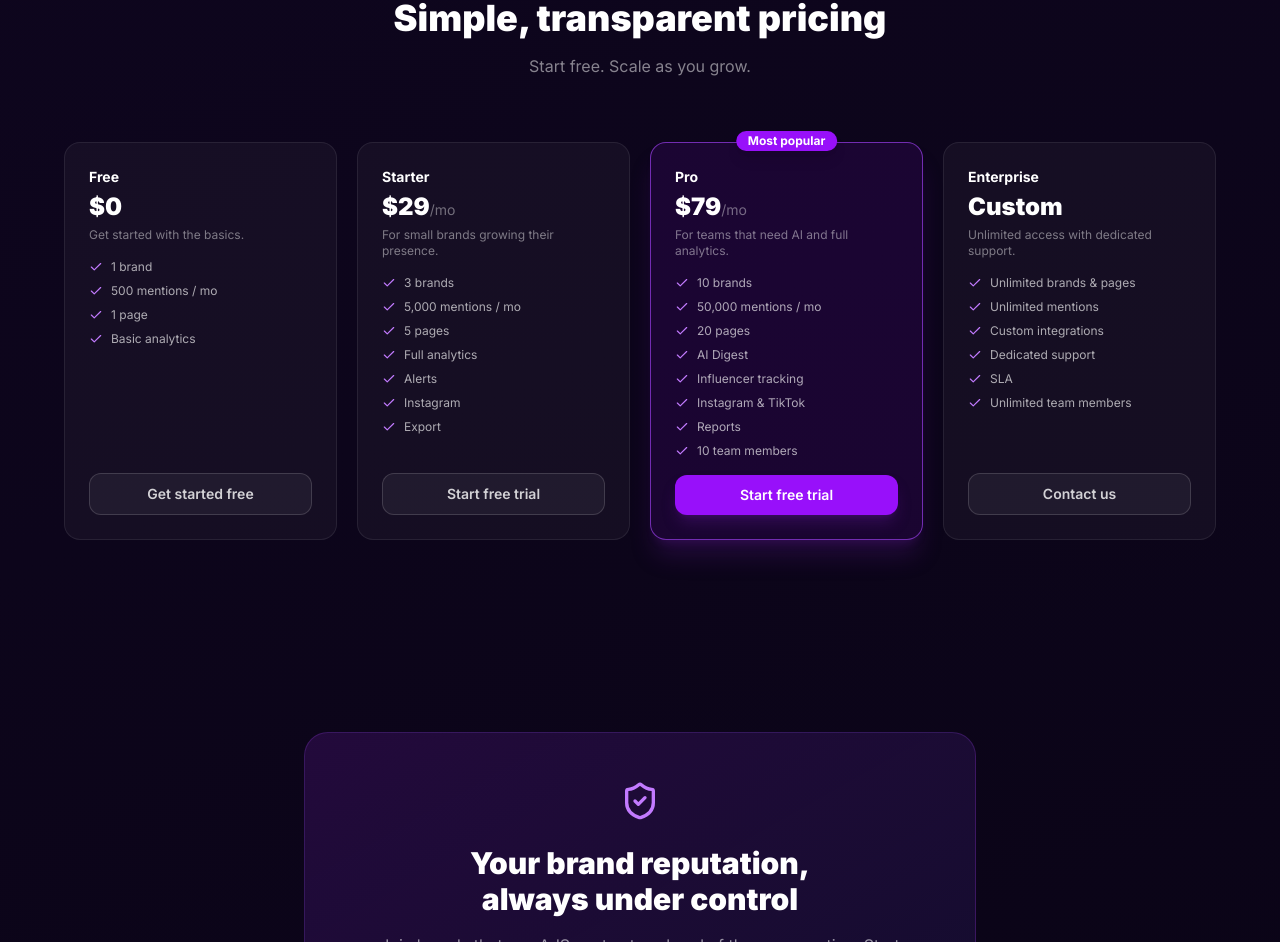
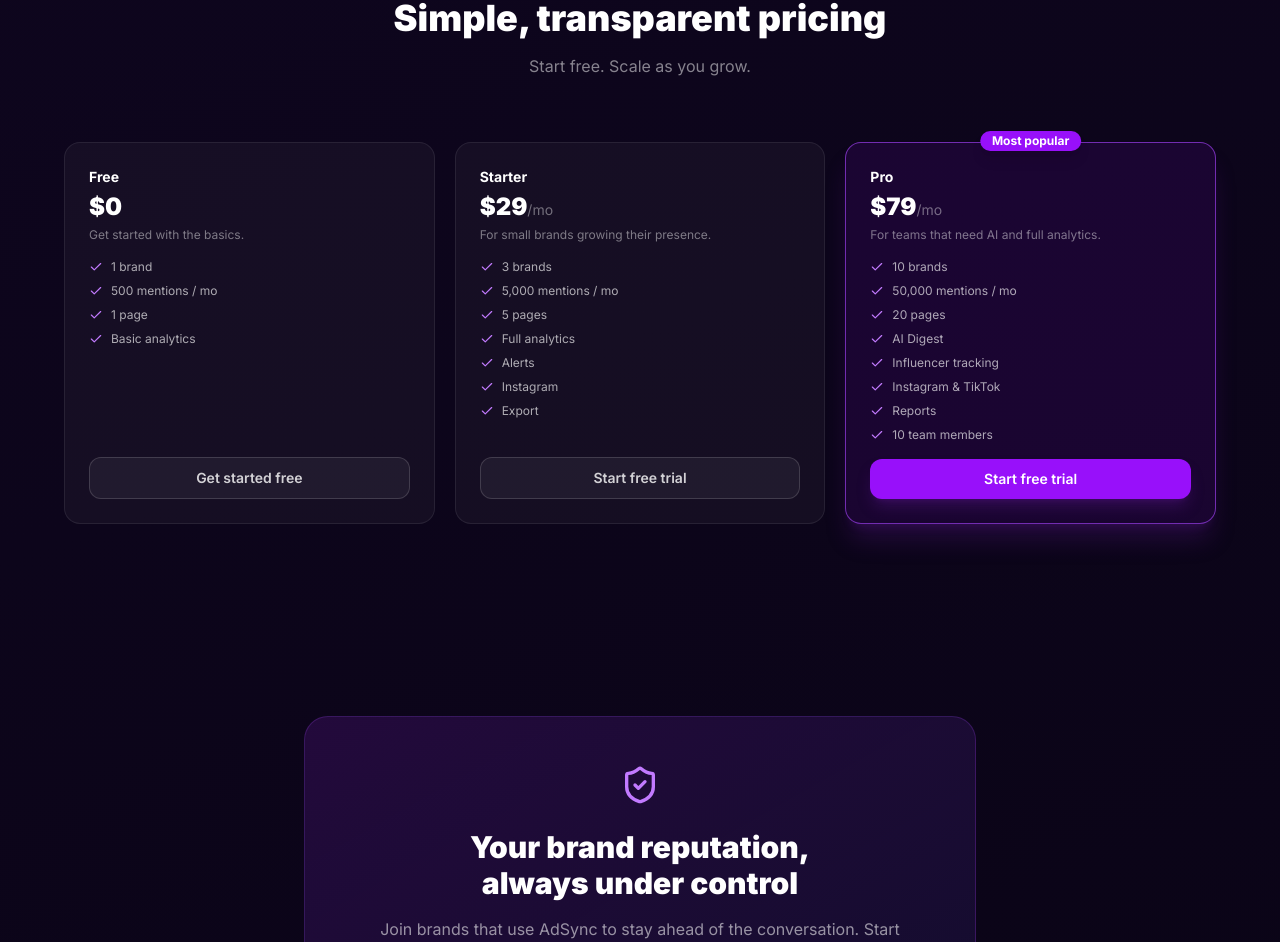
Before and after one commit to MarkBotros0/adsync-FE, a Next.js app: page / in a window 1280 px wide. Shown: the part 2223-3165 px from the top of the page. Built offline with nearby package versions, Linux system fonts and the light colour scheme; no server answers.

Commit message:
bug  fixes

```diff
--- a/app/login/page.tsx
+++ b/app/login/page.tsx
@@ -58,16 +58,15 @@ function Field({
 // ─── Compact plan pill ─────────────────────────────────────────────────────────
 
 const PLAN_ACCENT: Record<string, { ring: string; badge: string; dot: string }> = {
-  free:       { ring: 'ring-white/20',    badge: 'bg-white/10 text-white/50',         dot: 'bg-white/40' },
-  starter:    { ring: 'ring-purple-500',  badge: 'bg-purple-600/30 text-purple-300',   dot: 'bg-purple-400' },
-  pro:        { ring: 'ring-indigo-500',  badge: 'bg-indigo-600/30 text-indigo-300',   dot: 'bg-indigo-400' },
-  enterprise: { ring: 'ring-pink-500',    badge: 'bg-pink-600/30 text-pink-300',       dot: 'bg-pink-400' },
+  free:    { ring: 'ring-white/20',    badge: 'bg-white/10 text-white/50',         dot: 'bg-white/40' },
+  starter: { ring: 'ring-purple-500',  badge: 'bg-purple-600/30 text-purple-300',   dot: 'bg-purple-400' },
+  pro:     { ring: 'ring-indigo-500',  badge: 'bg-indigo-600/30 text-indigo-300',   dot: 'bg-indigo-400' },
 };
 
 function PlanPill({ plan, selected, onSelect }: { plan: Subscription; selected: boolean; onSelect: () => void }) {
   const accent = PLAN_ACCENT[plan.name] ?? PLAN_ACCENT.free;
   const price = plan.price_monthly === 0
-    ? plan.name === 'enterprise' ? 'Custom' : 'Free'
+    ? 'Free'
     : `$${(plan.price_monthly / 100).toFixed(0)}/mo`;
 
   return (
@@ -113,6 +112,9 @@ export default function LoginPage() {
   const [signupConfirm, setSignupConfirm] = useState('');
   const [signupPlan, setSignupPlan] = useState('free');
   const [plans, setPlans] = useState<Subscription[]>([]);
+  const [mounted, setMounted] = useState(false);
+
+  useEffect(() => { setMounted(true); }, []);
 
   useEffect(() => {
     if (auth.isAuthenticated && !auth.isLoading) router.replace('/mentions');
@@ -174,7 +176,7 @@ export default function LoginPage() {
     }
   };
 
-  if (auth.isLoading) {
+  if (!mounted || auth.isLoading) {
     return (
       <div className="min-h-screen flex items-center justify-center bg-[#0f0620]">
         <Loader2 className="h-8 w-8 text-purple-400 animate-spin" />
--- a/app/page.tsx
+++ b/app/page.tsx
@@ -125,14 +125,6 @@ const PLANS = [
     features: ['10 brands', '50,000 mentions / mo', '20 pages', 'AI Digest', 'Influencer tracking', 'Instagram & TikTok', 'Reports', '10 team members'],
     cta: 'Start free trial',
     highlight: true,
-  },
-  {
-    name: 'Enterprise',
-    price: 'Custom',
-    description: 'Unlimited access with dedicated support.',
-    features: ['Unlimited brands & pages', 'Unlimited mentions', 'Custom integrations', 'Dedicated support', 'SLA', 'Unlimited team members'],
-    cta: 'Contact us',
-    highlight: false,
   },
 ];
 
@@ -283,7 +275,7 @@ function Pricing() {
           <p className="text-white/50">Start free. Scale as you grow.</p>
         </div>
 
-        <div className="grid sm:grid-cols-2 lg:grid-cols-4 gap-5">
+        <div className="grid sm:grid-cols-2 lg:grid-cols-3 gap-5">
           {PLANS.map(plan => (
             <div
               key={plan.name}
@@ -320,7 +312,7 @@ function Pricing() {
               </ul>
 
               <Link
-                href={plan.name === 'Enterprise' ? 'mailto:hello@adsync.io' : '/login?tab=signup'}
+                href="/login?tab=signup"
                 className={`block text-center text-sm font-semibold py-2.5 rounded-xl transition-all ${
                   plan.highlight
                     ? 'bg-purple-600 hover:bg-purple-500 text-white shadow-lg shadow-purple-900/40'
--- a/lib/types.ts
+++ b/lib/types.ts
@@ -283,7 +283,7 @@ export interface BrandConfig {
 
 // ─── Brand Account & Subscription Types ──────────────────────────────────────
 
-export type SubscriptionName = 'free' | 'starter' | 'pro' | 'enterprise';
+export type SubscriptionName = 'free' | 'starter' | 'pro';
 
 export interface SubscriptionFeatures {
   max_brands: number;           // -1 = unlimited
@@ -299,9 +299,6 @@ export interface SubscriptionFeatures {
   instagram: boolean;
   tiktok: boolean;
   export: boolean;
-  custom_integrations?: boolean;
-  dedicated_support?: boolean;
-  sla?: boolean;
 }
 
 export interface Subscription {
```
